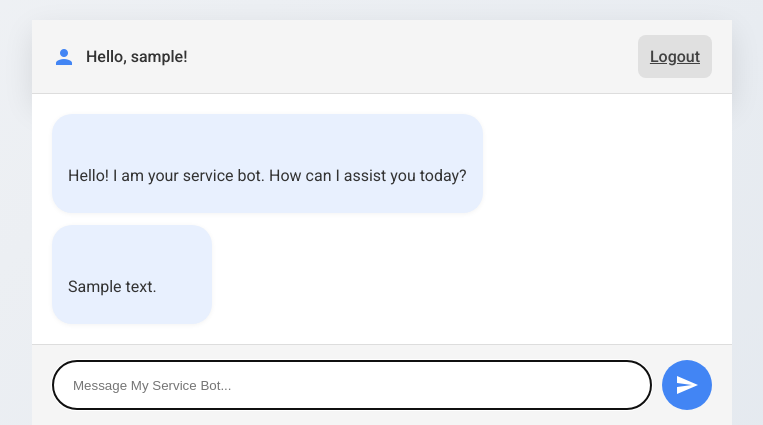
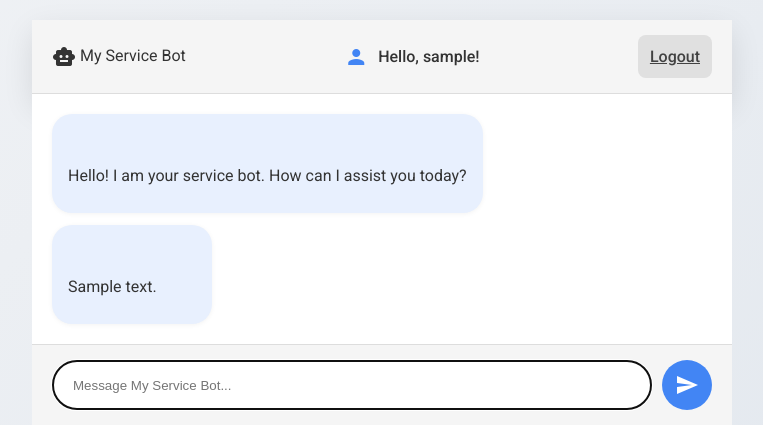
Before and after one commit to amitpaul3002/SurviceBuddy, a Flask app: template Templates/index.html in a window 1280 px wide. Shown: the top 425 px of the page, without its empty margins (258-1021 px from the left). Run offline with Flask 3, Linux system fonts and the light colour scheme; the template is opened without the code that fills it: most values are stand-ins (such as "Sample title", 1, 10 or a date in 2020).

Commit message:
Update index.html
add bot logo in header

```diff
--- a/Templates/index.html
+++ b/Templates/index.html
@@ -4,12 +4,17 @@
 
 {% block content %}
 <header class="chat-header">
+    <div class="bot-logo">
+        <span class="material-icons robot-icon-large">smart_toy</span>
+        <span class="bot-name">My Service Bot</span>
+    </div>
     <div class="user-info">
         <span class="material-icons user-icon">person</span>
         <span>Hello, {{ username }}!</span>
     </div>
     <a href="{{ url_for('logout') }}" class="btn secondary-btn">Logout</a>
 </header>
+
 
 <main class="chat-main">
     <div class="chat-container" id="chat-container">
```
